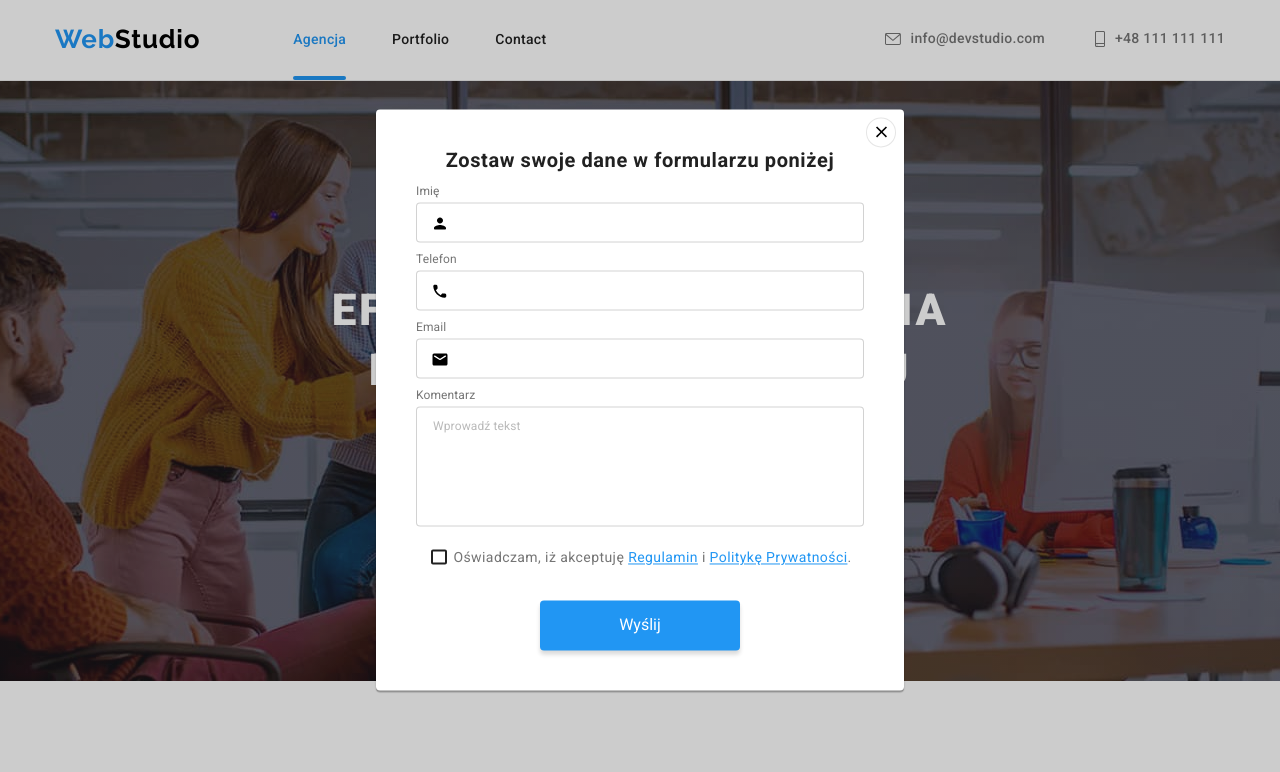
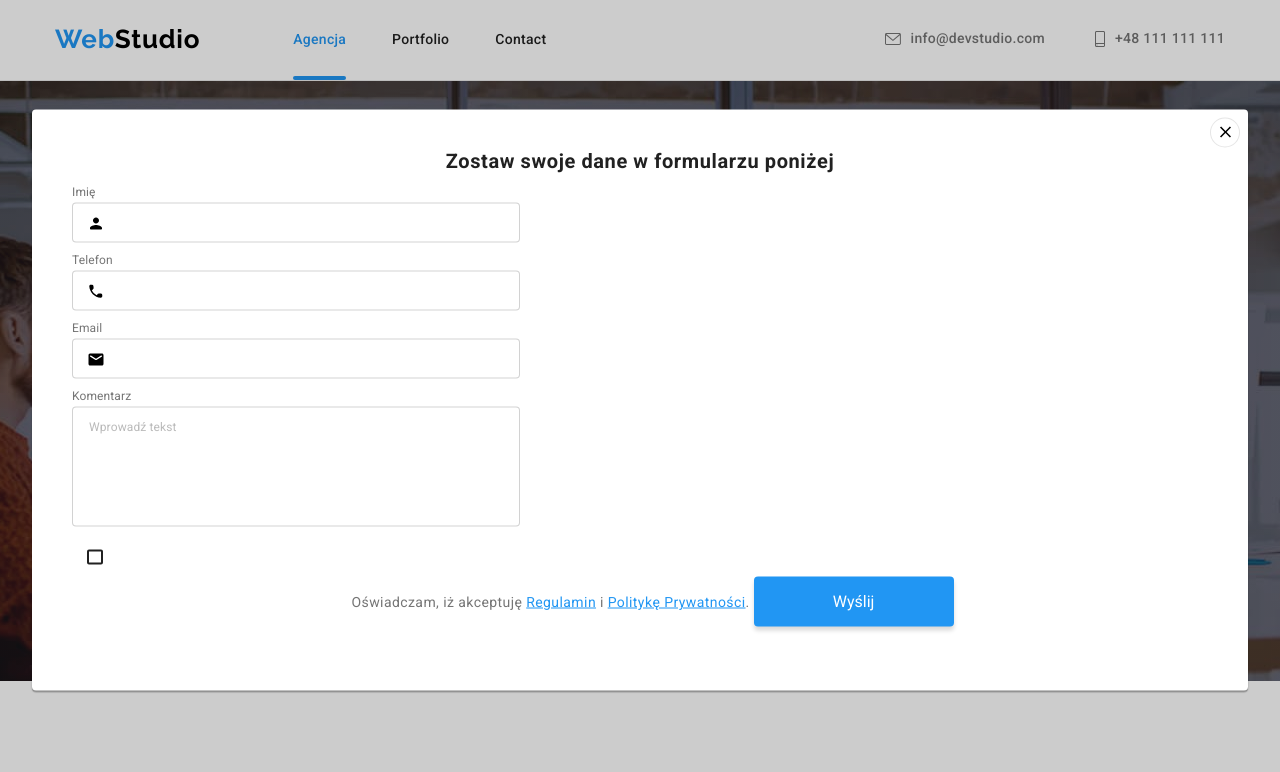
Before and after one commit to Agnieszkaa87/goit-markup-hw-08, a plain HTML site: page index.html in a window 1280 px wide. Both pictures are taken after a click on the button "Zamów usługę". Shown: the top 772 px of the page. Drawn offline with nearby package versions, Linux system fonts and the light colour scheme; files that its build step writes are made by us from their sources; a script that the page names is missing.

Commit message:
modal poprawka

```diff
--- a/sass/components/_modal.scss
+++ b/sass/components/_modal.scss
@@ -1,6 +1,7 @@
 .modal {
     position: absolute;
-    width: 450px;
+    min-width: 95%;
+    max-width: 450px;
     min-height: 581px;
     top: 50%;
     left: 50%;
```
